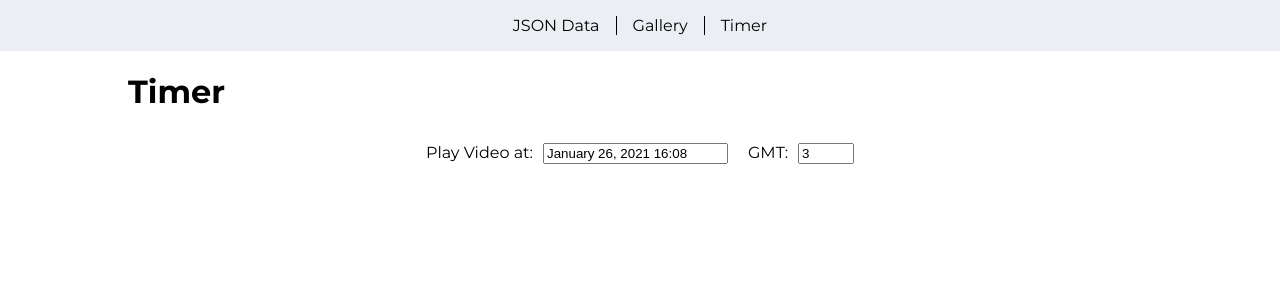
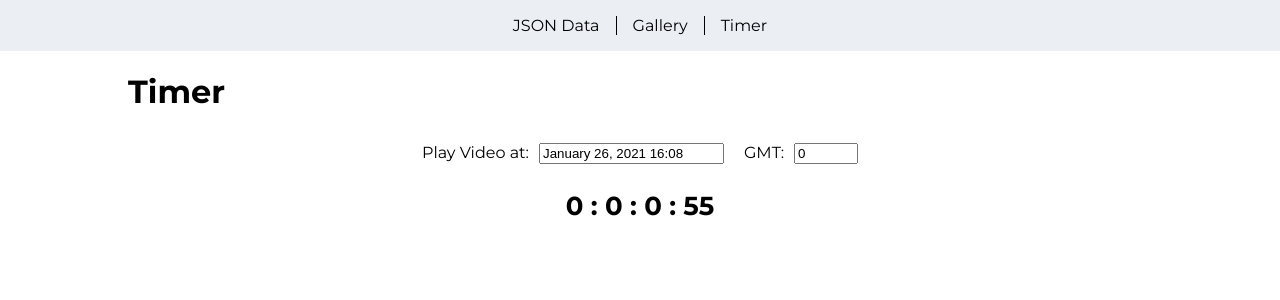
Before and after one commit to dennyjuice/nextjs-test, a Next.js app: page /timer in a window 1280 px wide. Shown: the top 300 px of the page. Built offline with nearby package versions, Linux system fonts and the light colour scheme.

Commit message:
add Countdown

```diff
--- /dev/null
+++ b/components/Countdown.tsx
@@ -0,0 +1,57 @@
+import React, { useEffect, useState } from 'react';
+
+import styles from '../styles/Countdown.module.css';
+
+interface ICountdownProps {
+  countTo: Date;
+  gmt: number;
+}
+
+interface ICount {
+  days: number;
+  hours: number;
+  mins: number;
+  secs: number;
+}
+
+const Countdown: React.FC<ICountdownProps> = ({ countTo, gmt }) => {
+  const initialCount: ICount = { days: 0, hours: 0, mins: 0, secs: 0 };
+  const [countValues, setCountValues] = useState(initialCount);
+
+  useEffect(() => {
+    const countTimer = setInterval(() => {
+      const now = new Date().getTime();
+
+      const distance = countTo.getTime() - now;
+
+      setCountValues(() => {
+        if (distance <= 0) {
+          clearInterval(countTimer);
+          return initialCount;
+        }
+        return {
+          days: Math.floor(distance / (1000 * 60 * 60 * 24)),
+          hours: Math.floor((distance % (1000 * 60 * 60 * 24)) / (1000 * 60 * 60)),
+          mins: Math.floor((distance % (1000 * 60 * 60)) / (1000 * 60)),
+          secs: Math.floor((distance % (1000 * 60)) / 1000),
+        };
+      });
+
+      if (distance <= 0) {
+        clearInterval(countTimer);
+      }
+    }, 1000);
+
+    return () => {
+      clearInterval(countTimer);
+    };
+  }, [countTo, gmt]);
+
+  return (
+    <p
+      className={styles.countDown}
+    >{`${countValues.days} : ${countValues.hours} : ${countValues.mins} : ${countValues.secs}`}</p>
+  );
+};
+
+export default Countdown;
--- a/customHooks/useTimer.ts
+++ b/customHooks/useTimer.ts
@@ -1,32 +1,48 @@
 import { useEffect, useState } from 'react';
 
-export default function useTimer(deadline: Date, gmt = '+00:00'): boolean {
+interface useTimerHook {
+  isExpired: boolean;
+  countTo: Date;
+}
+
+const formatDate = (date: Date, gmt: number): number => {
+  const offset = date.getTimezoneOffset() * 60000 + gmt * 60 * 60000;
+  return (
+    Date.UTC(
+      date.getUTCFullYear(),
+      date.getUTCMonth(),
+      date.getUTCDate(),
+      date.getUTCHours(),
+      date.getUTCMinutes(),
+      date.getUTCSeconds(),
+    ) + offset
+  );
+};
+
+export default function useTimer(deadline: Date, gmt = 0): useTimerHook {
   const [isExpired, setIsExpired] = useState(false);
 
   useEffect(() => {
-    const timer = startTimer(deadline);
+    const timer = startTimer(deadline, gmt);
     return () => clearInterval(timer);
-  }, [deadline]);
+  }, [deadline, gmt]);
 
-  const formatDate = (date, gmt) => {
-    return `${date.toISOString().slice(0, -5)}${gmt}`;
-  };
-
-  const startTimer = (deadline) => {
+  const startTimer = (deadline, gmt) => {
     let start = new Date(formatDate(new Date(), gmt));
     const end = new Date(formatDate(deadline, gmt));
-    console.log(start, end);
 
     const timer = setInterval(() => {
       start = new Date(formatDate(new Date(), gmt));
-      if (start >= end) {
-        setIsExpired(true);
-        clearInterval(timer);
-      }
+      setIsExpired(() => {
+        if (start >= end) {
+          clearInterval(timer);
+          return true;
+        }
+      });
     }, 1000);
 
     return timer;
   };
 
-  return isExpired;
+  return { isExpired, countTo: new Date(formatDate(deadline, gmt)) };
 }
--- a/pages/timer.tsx
+++ b/pages/timer.tsx
@@ -6,12 +6,13 @@ import 'react-datepicker/dist/react-datepicker.css';
 import styles from '../styles/Timer.module.css';
 import MainContainer from '../components/MainContainer';
 import useTimer from '../customHooks/useTimer';
+import Countdown from '../components/Countdown';
 
 const Timer: React.FC = () => {
   const defaultDate = new Date(Date.now() + 60 * 1000);
   const [endDate, setEndDate] = useState(defaultDate);
-  const [gmtNumber, setGmtNumber] = useState('3');
-  const isExpired: boolean = useTimer(endDate, `${gmtNumber.length > 1 ? '-' : '+'}0${gmtNumber}:00`);
+  const [gmtNumber, setGmtNumber] = useState(new Date().getTimezoneOffset() / -60);
+  const timer = useTimer(endDate, gmtNumber);
 
   return (
     <MainContainer title="Timer">
@@ -20,8 +21,8 @@ const Timer: React.FC = () => {
           Play Video at:
           <DatePicker
             className={styles.picker}
-            selected={endDate}
-            onChange={(date) => setEndDate(date)}
+            selected={timer.countTo}
+            onChange={(date) => setEndDate(() => date)}
             showTimeSelect
             timeFormat="HH:mm"
             timeIntervals={15}
@@ -34,17 +35,19 @@ const Timer: React.FC = () => {
           GMT:
           <input
             type="number"
-            min="-7"
-            max="7"
+            min="-11"
+            max="12"
             defaultValue={gmtNumber}
-            onChange={(e) => setGmtNumber(e.target.value)}
+            onChange={(e) => setGmtNumber(+e.target.value)}
           />
         </label>
 
-        {isExpired && (
+        {timer.isExpired ? (
           <div className={styles.ytBlock}>
             <ReactPlayer url="https://www.youtube.com/watch?v=wO02uW15_WU" playing={true} volume={0} muted={true} />
           </div>
+        ) : (
+          <Countdown countTo={endDate} gmt={gmtNumber} />
         )}
       </section>
     </MainContainer>
--- /dev/null
+++ b/styles/Countdown.module.css
@@ -0,0 +1,4 @@
+.countDown {
+    font-size: 26px;
+    font-weight: 700;
+}
```
